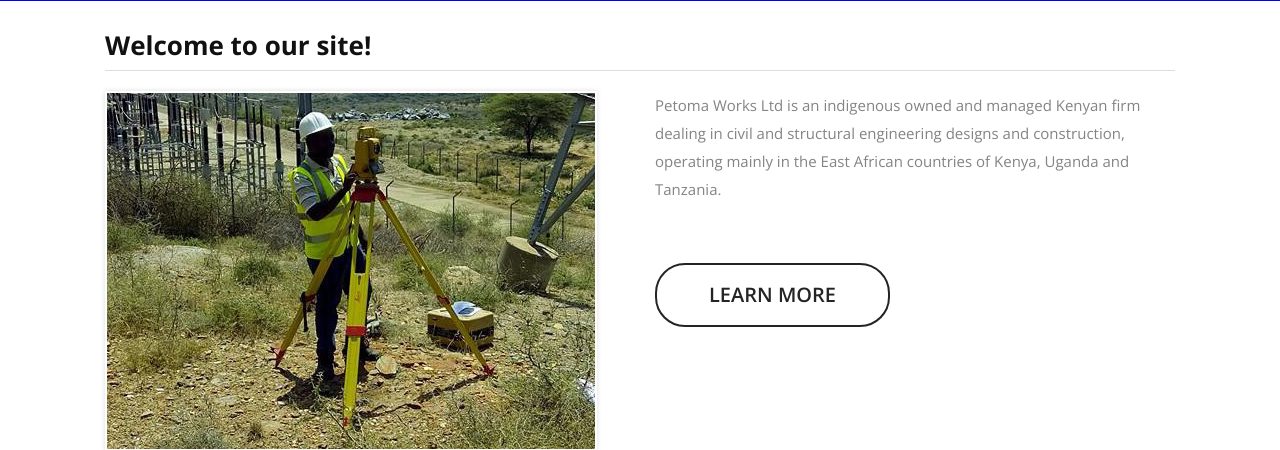
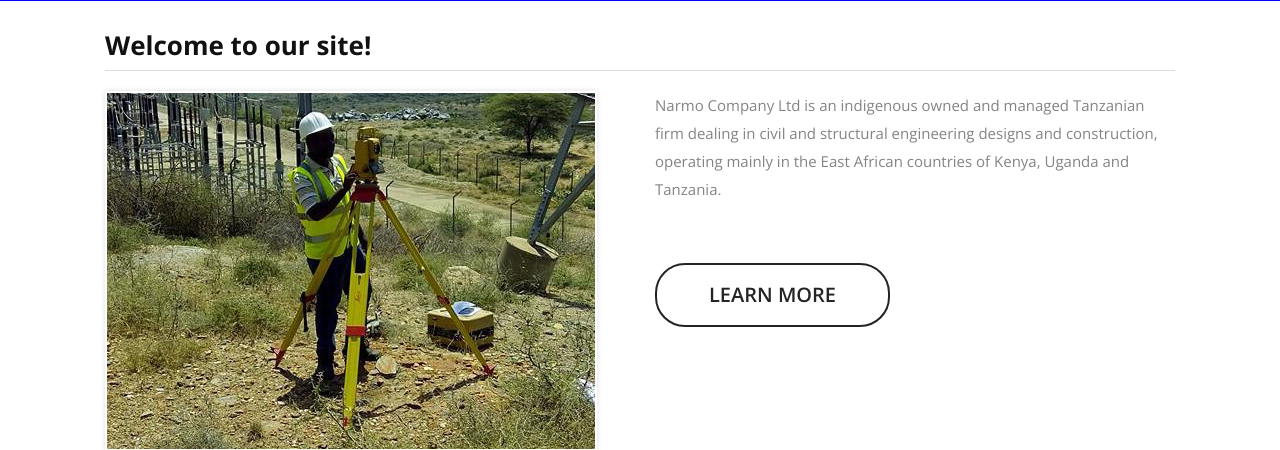
Before and after one commit to NickDawson/narmo-web, a Laravel app: page / in a window 1280 px wide. Shown: the part 665-1115 px from the top of the page. Run offline with Laravel 8, Linux system fonts and the light colour scheme; some libraries are stand-ins or nearby versions.

Commit message:
Some minor Changes Fixed

```diff
--- a/resources/views/layouts/app.blade.php
+++ b/resources/views/layouts/app.blade.php
@@ -73,7 +73,7 @@
         </div>
         <div class="headinfo-middle email"> <i class="fa fa-envelope-o"></i>
           <h5>EMAIL</h5>
-          <a href="mailto:info@narmo.co.tz">info@narmo.co.tz</a></div>
+          <small><a href="mailto:info@narmo.co.tz">info@narmo.co.tz</a></small></div>
       </div>
     </div>
   </div>
--- a/resources/views/welcome.blade.php
+++ b/resources/views/welcome.blade.php
@@ -39,7 +39,7 @@
         <div class="row">
           <div class="col-md-6 col-sm-6 col-xs-4 welcomebanner"> <img src="images/petoma_introbanner.jpg" alt="" class="Petoma"> </div>
           <div class="col-md-6 col-sm-6 col-xs-8">
-            <p>Petoma Works Ltd is an indigenous owned and managed Kenyan firm dealing in civil and structural engineering designs and construction, operating mainly in the East African countries of Kenya, Uganda and Tanzania.</p>
+            <p>Narmo Company Ltd is an indigenous owned and managed Tanzanian firm dealing in civil and structural engineering designs and construction, operating mainly in the East African countries of Kenya, Uganda and Tanzania.</p>
             <a href="{{ url('aboutus')}}" class="btn btn-intro btn-default">learn more</a> </div>
         </div>
       </div>
```
